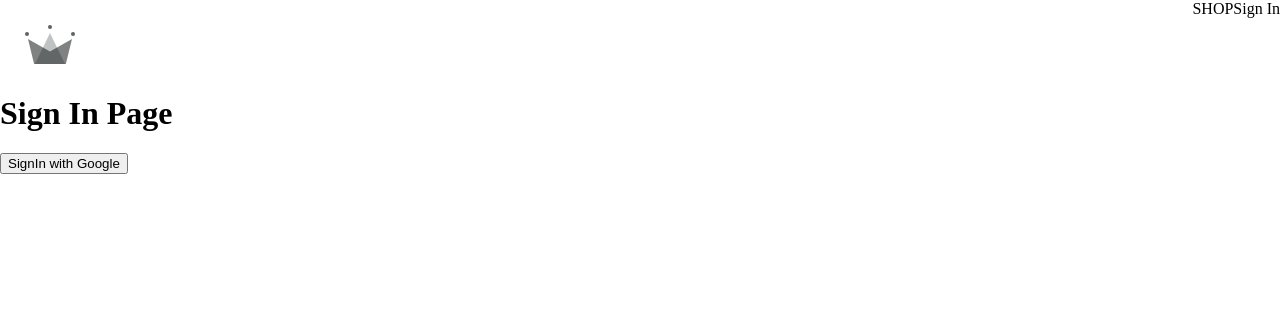
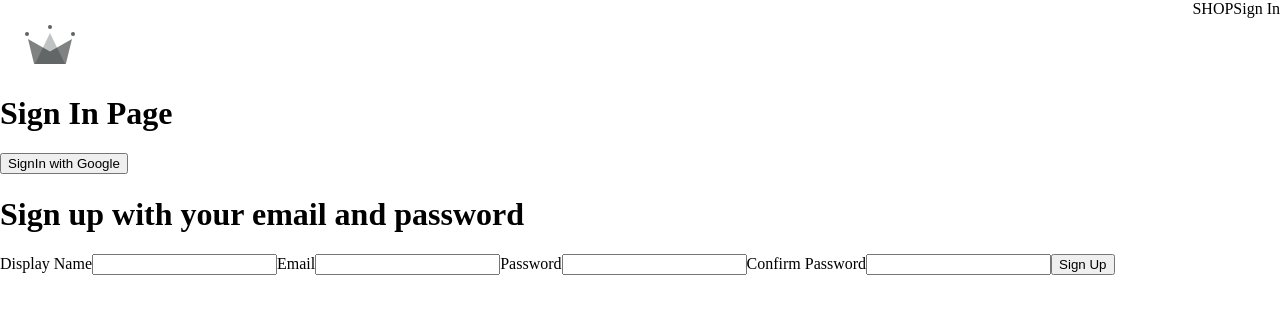
Before and after one commit to akshaykumar684/Crwn-Clothing-App, a React (Create React App) app in the folder crwn-clothing/: page /signin in a window 1280 px wide. Shown: the top 314 px of the page. Built offline with nearby package versions, Linux system fonts and the light colour scheme; a web font is replaced by a local one.

Commit message:
added Sign Up component

```diff
--- a/crwn-clothing/src/Routes/sign-in/sign-in.component.jsx
+++ b/crwn-clothing/src/Routes/sign-in/sign-in.component.jsx
@@ -1,17 +1,20 @@
-import {
-  signInWithGooglePopup,
-  createUserDocumentFromAuth,
-} from "../../utils/firebase/firebase.utils";
+// import {
+//   signInWithGooglePopup,
+//   createUserDocumentFromAuth,
+// } from "../../utils/firebase/firebase.utils";
+
+import SignUpForm from "../../components/sign-up-form/sign-up-form.component";
 
 const SignIn = () => {
   const logGoogleUser = async () => {
-    const { user } = await signInWithGooglePopup();
-    const userDocRef = await createUserDocumentFromAuth(user);
+    //const { user } = await signInWithGooglePopup();
+    //const userDocRef = await createUserDocumentFromAuth(user);
   };
   return (
     <div>
       <h1>Sign In Page</h1>
       <button onClick={logGoogleUser}>SignIn with Google</button>
+      <SignUpForm />
     </div>
   );
 };
--- /dev/null
+++ b/crwn-clothing/src/components/sign-up-form/sign-up-form.component.jsx
@@ -0,0 +1,65 @@
+import { useState } from "react";
+
+const defaultFormFields = {
+  displayName: "",
+  email: "",
+  password: "",
+  confirmPassword: "",
+};
+
+const SignUpForm = () => {
+  const [formFields, setFormFields] = useState(defaultFormFields);
+  const { displayName, email, password, confirmPassword } = formFields;
+  const signUpFormSubmitHandler = (e) => {
+    e.preventDefault();
+    console.log("Form Submitted");
+    console.log(formFields);
+  };
+
+  const formInputChangeHandler = (event) => {
+    const { name, value } = event.target;
+    setFormFields({ ...formFields, [name]: value });
+  };
+  return (
+    <div>
+      <h1>Sign up with your email and password</h1>
+      <form onSubmit={signUpFormSubmitHandler}>
+        <label>Display Name</label>
+        <input
+          type="text"
+          value={displayName}
+          name="displayName"
+          onChange={formInputChangeHandler}
+          required
+        />
+        <label>Email</label>
+        <input
+          type="email"
+          value={email}
+          name="email"
+          onChange={formInputChangeHandler}
+          required
+        />
+        <label>Password</label>
+        <input
+          type="password"
+          value={password}
+          name="password"
+          onChange={formInputChangeHandler}
+          required
+        />
+        <label>Confirm Password</label>
+        <input
+          type="password"
+          value={confirmPassword}
+          name="confirmPassword"
+          onChange={formInputChangeHandler}
+          required
+        />
+        <button type="submit">Sign Up</button>
+      </form>
+    </div>
+  );
+};
+
+export default SignUpForm;
```
